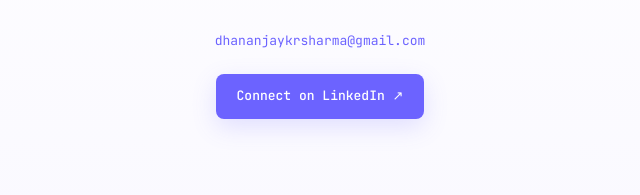
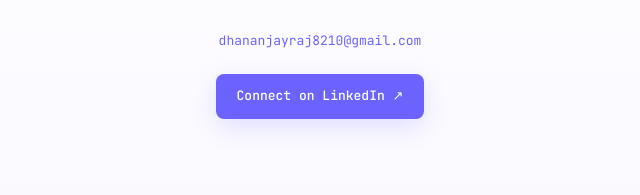
Before and after one commit to JaySharma424/portfolio, a plain HTML site: page index.html in a window 1280 px wide. Shown: the part 8294-8489 px from the top of the page, 320-960 px from the left. Drawn offline with Linux system fonts and the light colour scheme.

Commit message:
Update index.html

```diff
--- a/index.html
+++ b/index.html
@@ -360,7 +360,7 @@
   <div class="eyebrow">06 / Contact</div>
   <h2>Let's build something <span style="color:var(--violet)">useful.</span></h2>
   <p>I'm open to opportunities in Data Science, Machine Learning, Generative AI and Research-oriented roles.</p>
-  <a class="email" href="mailto:dhananjaykrsharma@gmail.com">dhananjaykrsharma@gmail.com</a><br>
+  <a class="email" href="mailto:dhananjayraj8210@gmail.com">dhananjayraj8210@gmail.com</a><br>
   <a class="btn btn-primary" href="https://www.linkedin.com/in/dhananjaykrsharma" target="_blank">Connect on LinkedIn ↗</a>
 </div>
 </section>
```
